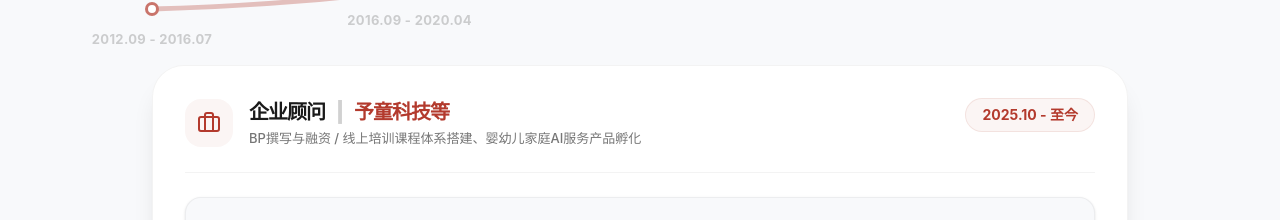
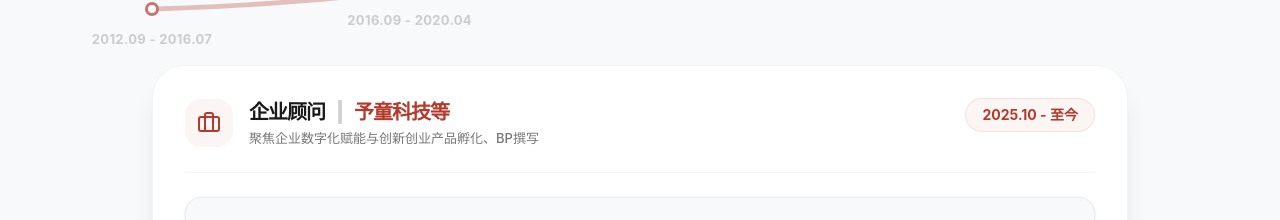
Before and after one commit to zwy0025-dev/jodie-cv, a React (Vite) app: page / in a window 1280 px wide. Shown: the part 1514-1734 px from the top of the page. Built offline with nearby package versions, Linux system fonts and the light colour scheme.

Commit message:
Update App.tsx

```diff
--- a/src/App.tsx
+++ b/src/App.tsx
@@ -440,7 +440,7 @@ const FULL_FALLBACK = {
     { type: 'Education', date: "2012.09 - 2016.07", title: "工业设计", company: "嘉兴大学(本科)", desc: "2016级优秀毕业生。培养了深厚的用户体验设计基础与产品思维。" },
     {
       type: 'Work', date: "2016.09 - 2020.04", title: "高级产品运营专员", company: "Ele.me 饿了么",
-      desc: "智能配送系统规模化覆盖与B端产品赋能与渗透。",
+      desc: "负责饿了么下沉市场代理商业务全链路产品运营，驱动代理商业务规模化增长。",
       details: {
         content: [
           "下沉市场配送提效：主导智能调度系统在下陈市场（1800城）的覆盖，覆盖率从30%提升至98%，配送效率提升25%以上，显著优化城市运力与代理商成本。",
@@ -451,7 +451,7 @@ const FULL_FALLBACK = {
     },
     {
       type: 'Work', date: "2020.05 - 2021.07", title: "产品运营", company: "Yitiao 一条",
-      desc: "平台直播产品工具建设、0-1艺术电商平台搭建",
+      desc: "负责艺术品电商平台0-1阶段产品规划、艺术家/艺术品价值沉淀与高价值客户生态运营。",
       details: {
         content: [
           "艺术品电商平台建设：负责线上展厅、艺术品拍卖板块0-1搭建，协同内容团队构建艺术品知识库，有效降低大众艺术消费门槛。",
@@ -462,7 +462,7 @@ const FULL_FALLBACK = {
     },
     {
       type: 'Work', date: "2021.07 - 2025.07", title: "运营经理", company: "Ctrip 携程",
-      desc: "从0-1搭建携程商家直播生态体系，3年推动平台直播GMV从1000万增至10亿+。",
+      desc: "负责携程商家直播生态体系建设与平台交易规模化增长，官方直播矩阵在微信视频号的增长策略。",
       details: {
         content: [
           "携程商家直播生态建设：2年内「引入并激活」超10,000家商家，实现日均「直播场次」增长10倍，平台「直播GMV」从千万级到10亿级的突破。",
@@ -474,7 +474,7 @@ const FULL_FALLBACK = {
     { type: 'Education', date: "2024.09 - 2027.03", title: "工商管理(MBA)", company: "复旦大学(硕士)", desc: "专注于商业领导力与创新管理。参与 Esade University 交换项目：Leading Innovation。" },
     {
       type: 'Work', date: "2025.10 - 至今", title: "企业顾问", company: "予童科技等",
-      desc: "BP撰写与融资 / 线上培训课程体系搭建、婴幼儿家庭AI服务产品孵化",
+      desc: "聚焦企业数字化赋能与创新创业产品孵化、BP撰写",
       details: {
         content: [
           "数字化内训平台：搭建员工线上学习监督平台，解决初创企业数字化管理提效需求。",
```
